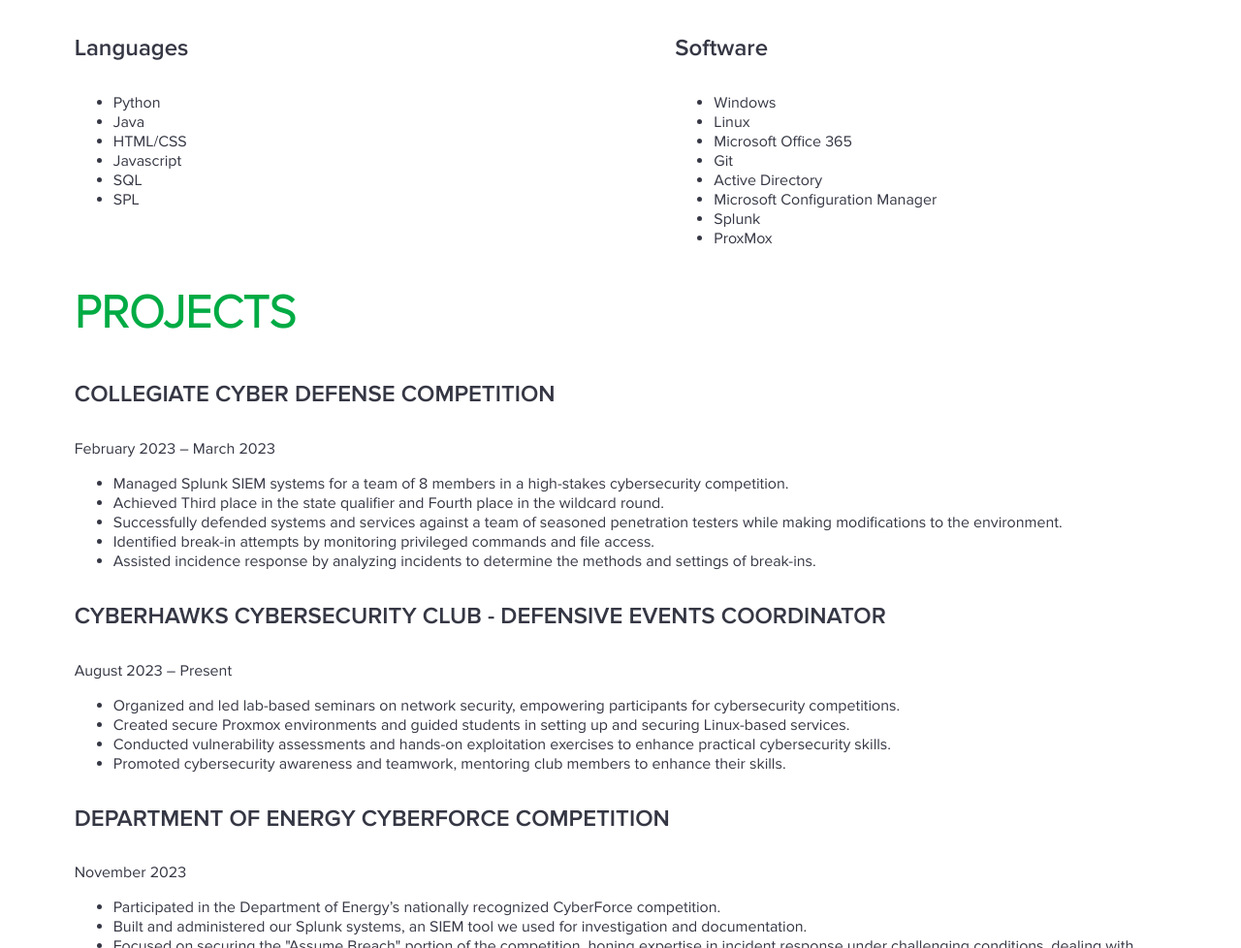
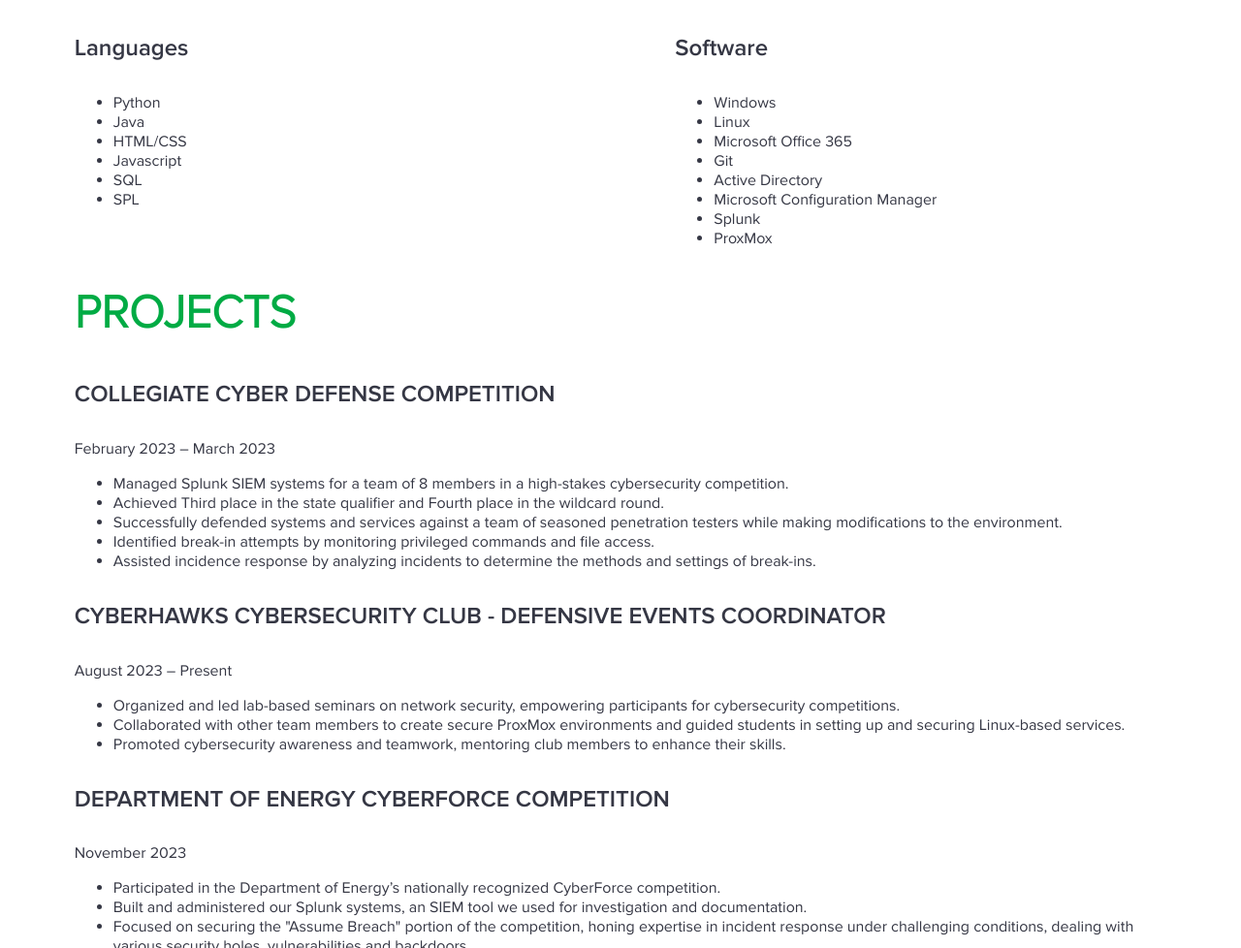
Before and after one commit to NickQuigley02/nick-quigley.com, a plain HTML site: page resume.html in a window 1280 px wide. Shown: the part 1391-2369 px from the top of the page at 97% size. Drawn offline with Linux system fonts and the light colour scheme.

Commit message:
Updates to the resume

```diff
--- a/resume.html
+++ b/resume.html
@@ -31,7 +31,7 @@
 	<p>MAY 2023 - PRESENT</p>
 	<ul>
 	  <li>Provided technical support to one of the leading contractors in the United States via phone calls, emails, and in-person inquiries.</li>
-	  <li>Managed imaging and setup of laptops for new employees, streamlining onboarding procedures.</li>
+	  <li>Completed Controlled Unclassified Information Certification, enhancing skills in secure data handling and information protection.</li>
 	  <li>Led a team to ensure 100% compliance with the latest Windows update for 3700 laptops.</li>
 	  <li>Collaborated on a critical archival project, transitioning terminated employees' laptop data to internal storage.</li>
 	  <li>Addressed software vulnerabilities by removing identified programs for users.</li>
@@ -100,8 +100,7 @@
 	<p>August 2023 – Present</p>
 	<ul>
 	  <li>Organized and led lab-based seminars on network security, empowering participants for cybersecurity competitions.</li>
-	  <li>Created secure Proxmox environments and guided students in setting up and securing Linux-based services.</li>
-	  <li>Conducted vulnerability assessments and hands-on exploitation exercises to enhance practical cybersecurity skills.</li>
+	  <li>Collaborated with other team members to create secure ProxMox environments and guided students in setting up and securing Linux-based services.</li>
 	  <li>Promoted cybersecurity awareness and teamwork, mentoring club members to enhance their skills.</li>
 	</ul>
 
```
